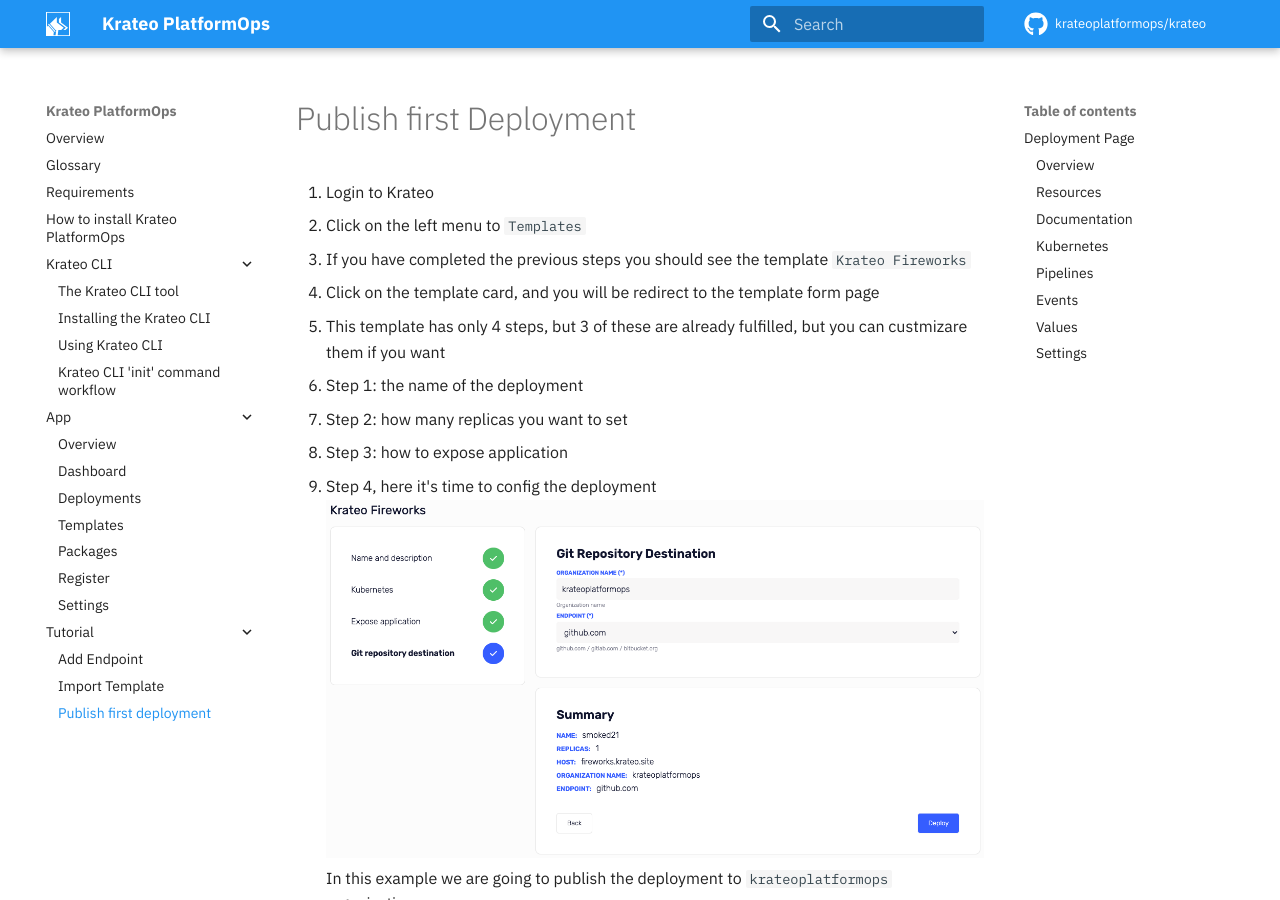
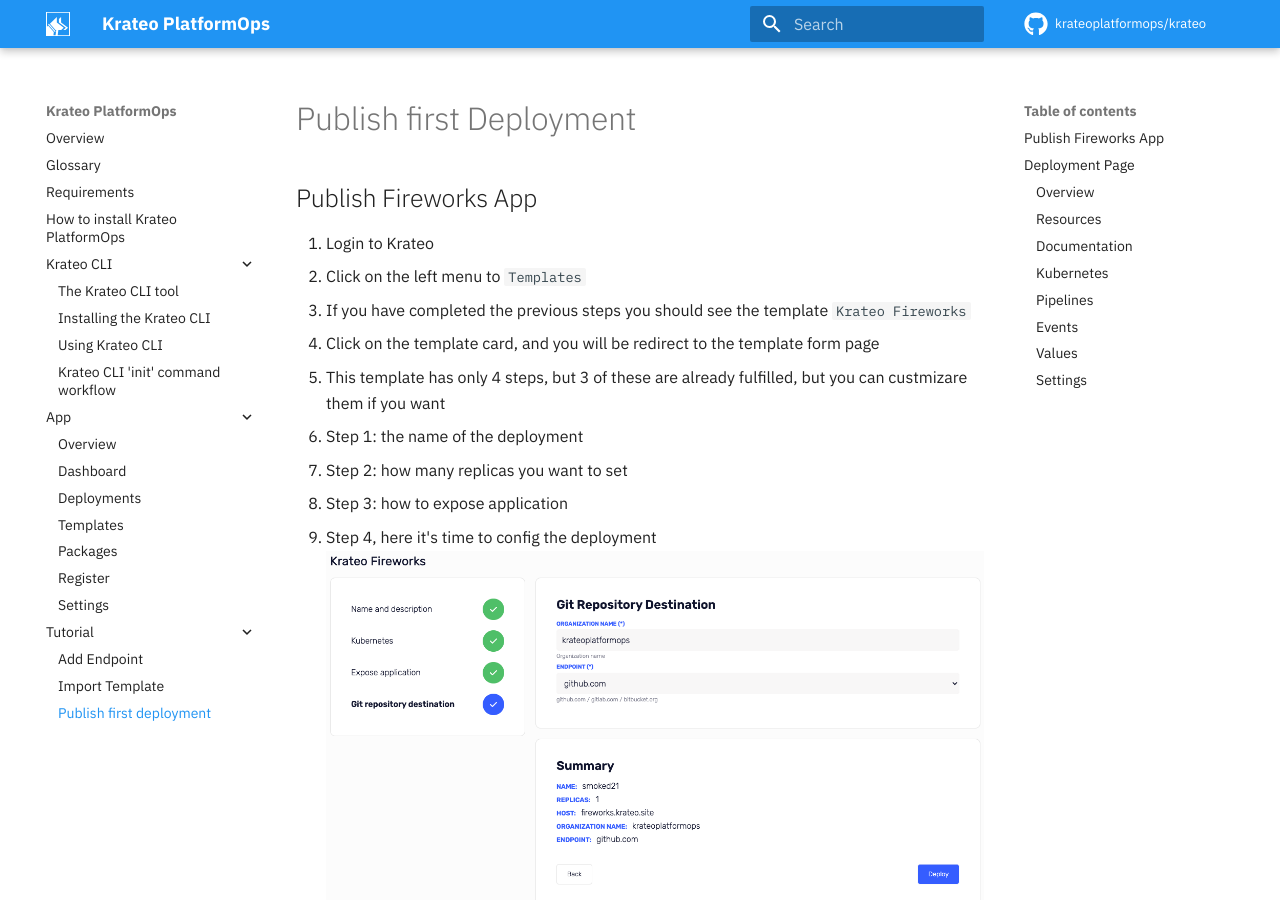
Before and after one commit to krateoplatformops/krateo-docs, an MkDocs documentation site: the page built from docs/tutorial/publish-first-deployment.md, in a window 1280 px wide and 900 px high. Built offline with MkDocs 1.6.1 and Material for MkDocs 9.7.7, drawn with Linux system fonts in a browser that asks for light colours; comment, search, counter and statistics services are not loaded.

Commit message:
feat(tutorial): deployment

```diff
--- a/docs/tutorial/publish-first-deployment.md
+++ b/docs/tutorial/publish-first-deployment.md
@@ -1,4 +1,6 @@
 # Publish first Deployment
+
+## Publish Fireworks App
 
 1. Login to Krateo
 2. Click on the left menu to `Templates`
```
